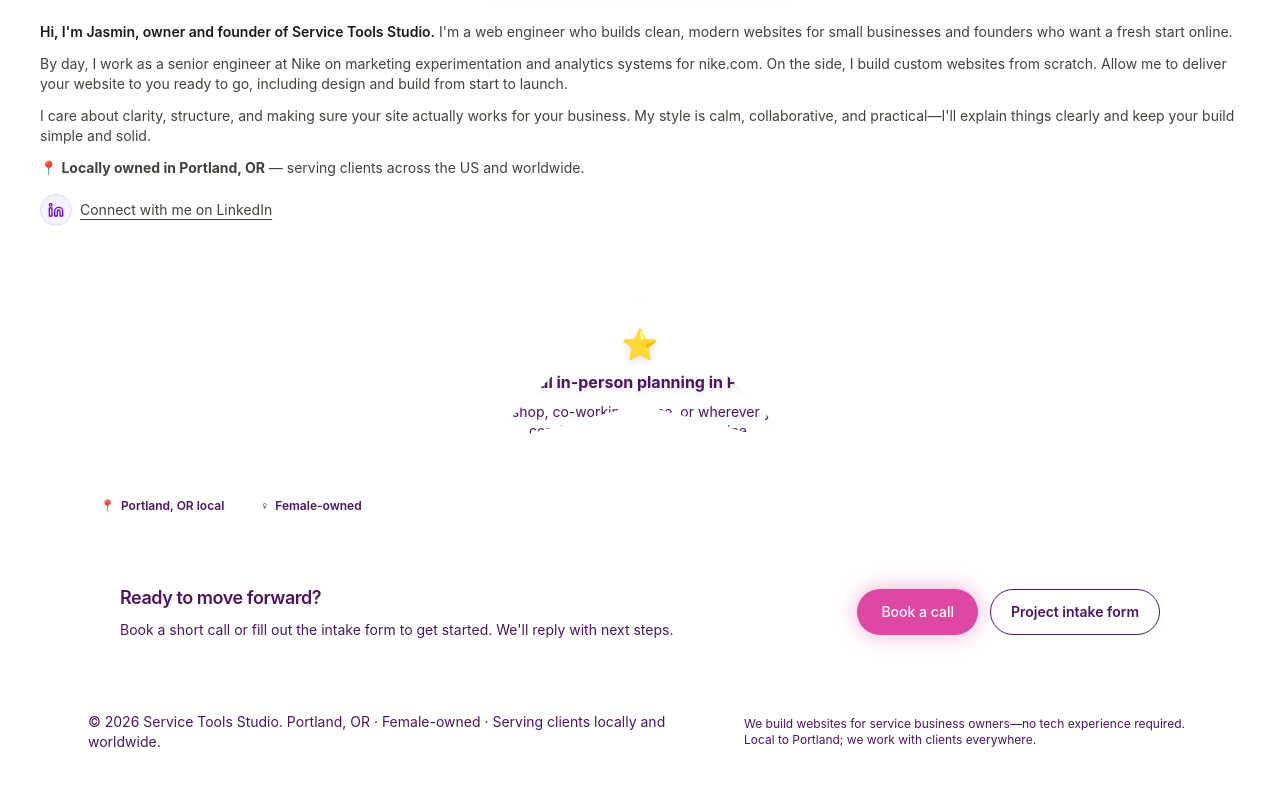
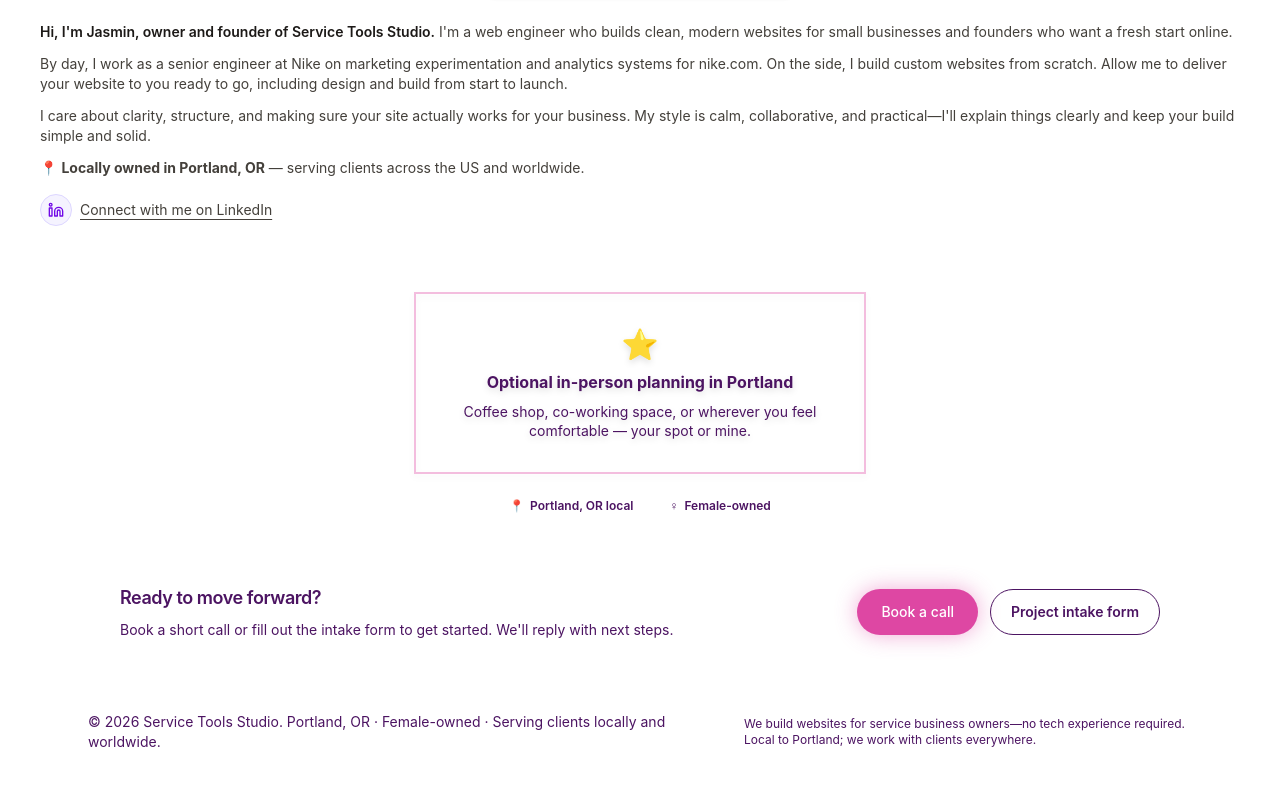
Before and after one commit to service-tools-studio/service-tools-studio, a Next.js app: page /about in a window 1280 px wide. Shown: the part 642-1428 px from the top of the page. Built offline with nearby package versions, Linux system fonts and the light colour scheme.

Commit message:
style updates

```diff
--- a/src/app/globals.css
+++ b/src/app/globals.css
@@ -1,4 +1,8 @@
 @import "tailwindcss";
+
+@theme {
+  --color-lavender: #f3ecfd;
+}
 
 :root {
   --text-primary: #4C1462;
@@ -36,22 +40,6 @@ body {
 
 .animate-emoji-slide-in {
   animation: emoji-slide-in 700ms cubic-bezier(0.22, 1, 0.36, 1) both;
-}
-
-/* Star-shaped in-person badge (8-point star / starburst) */
-.footer-in-person-star {
-  clip-path: polygon(
-    50% 0%,
-    61% 20%,
-    100% 20%,
-    68% 42%,
-    85% 85%,
-    50% 62%,
-    15% 85%,
-    32% 42%,
-    0% 20%,
-    39% 20%
-  );
 }
 
 @layer utilities {
--- a/src/app/work/[slug]/page.tsx
+++ b/src/app/work/[slug]/page.tsx
@@ -22,7 +22,7 @@ export default function WorkDetailPage() {
   return (
     <main className="min-h-screen bg-accent-50 text-ink">
       {/* Header */}
-      <section className="bg-gradient-to-b from-accent-50 to-accent-100 mb-10">
+      <section className="bg-lavender from-accent-50 to-accent-100 mb-10">
         <div className="mx-auto max-w-5xl px-4 py-14 sm:py-18">
           <Link
             href="/work"
--- a/src/components/PageTopSection.tsx
+++ b/src/components/PageTopSection.tsx
@@ -10,7 +10,7 @@ export default function PageTopSection({
   description,
 }: PageTopSectionProps) {
   return (
-    <section className="bg-[#f3ecfd] mb-10">
+    <section className="bg-lavender mb-10">
       <div className="mx-auto max-w-5xl px-4 py-14 sm:py-18">
         <p className="text-xs font-semibold uppercase tracking-[0.2em] text-accent-700 shimmer-text">
           {slug}
--- a/src/components/SiteFooter.tsx
+++ b/src/components/SiteFooter.tsx
@@ -41,7 +41,7 @@ export default function SiteFooter() {
             </p>
           </div>
           {/* Supporting badges */}
-          <div className="flex flex-wrap items-center justify-center gap-3 sm:justify-start">
+          <div className="flex flex-wrap items-center justify-center gap-3">
             <span className="inline-flex items-center gap-1.5 rounded-full bg-accent-50 px-3 py-1.5 text-xs font-semibold text-accent-700">
               <span aria-hidden>📍</span> Portland, OR local
             </span>
--- a/tailwind.config.ts
+++ b/tailwind.config.ts
@@ -20,6 +20,7 @@ export default {
           700: "#DE47A3",
           DEFAULT: "#DE47A3",
         },
+        lavender: "rgb(243 236 253 / <alpha-value>)",
       },
       boxShadow: {
         soft: "0 10px 25px rgba(0,0,0,0.06)",
```
